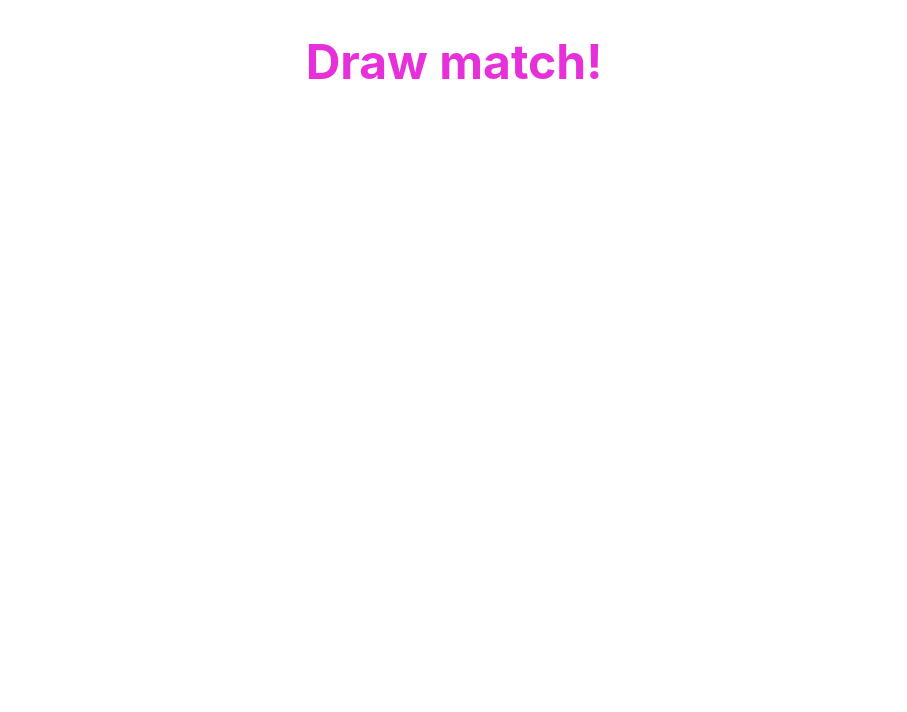
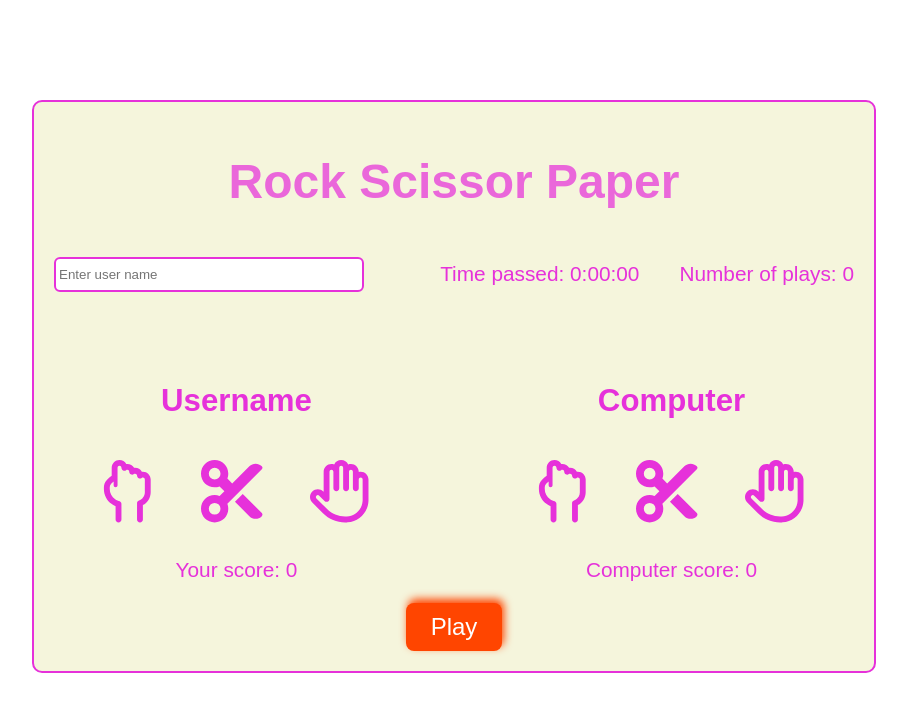
Before and after one commit to huenguyensw/rock-scissor-paper, a React (Create React App) app: page /result in a window 1280 px wide. Shown: the top 712 px of the page, without its empty margins (186-1093 px from the left). Built offline with nearby package versions, Linux system fonts and the light colour scheme.

Commit message:
remove setting router

```diff
--- a/src/App.js
+++ b/src/App.js
@@ -122,7 +122,7 @@ function App() {
         </div>
       </section>
 
-      {(!playing && numberOfPlays > 0)&&<DisplayResult setPlaying={setPlaying} playScore={playScore} computerScore={computerScore}/>}
+      {(!playing && numberOfPlays > 0)&&<DisplayResult playScore={playScore} computerScore={computerScore}/>}
 
       <button className='btnPlay' onClick={handlePlaying}>{playing ? 'End Game' : 'Play'}</button>
 
--- a/src/components/DisplayResult.js
+++ b/src/components/DisplayResult.js
@@ -1,7 +1,7 @@
 import React from 'react'
 
 
-const DisplayResult = ({ setPlaying, playScore, computerScore }) => {
+const DisplayResult = ({ playScore, computerScore }) => {
 
     if (playScore == computerScore) {
         return (
--- a/src/index.js
+++ b/src/index.js
@@ -3,27 +3,27 @@ import ReactDOM from 'react-dom/client';
 import './index.css';
 import App from './App';
 import reportWebVitals from './reportWebVitals';
-import {
-  createBrowserRouter,
-  RouterProvider,
-} from 'react-router-dom'
-import DisplayResult from './components/DisplayResult';
+// import {
+//   createBrowserRouter,
+//   RouterProvider,
+// } from 'react-router-dom'
+// import DisplayResult from './components/DisplayResult';
 
-const router = createBrowserRouter([
-  {
-    path: "/",
-    element: <App/>,
-  },
-  {
-    path: "/result",
-    element: <DisplayResult/>
-  }
-]);
+// const router = createBrowserRouter([
+//   {
+//     path: "/",
+//     element: <App/>,
+//   },
+//   {
+//     path: "/result",
+//     element: <DisplayResult/>
+//   }
+// ]);
 
 const root = ReactDOM.createRoot(document.getElementById('root'));
 root.render(
   <React.StrictMode>
-    <RouterProvider router={router} />
+    <App />
   </React.StrictMode>
 );
 
```
